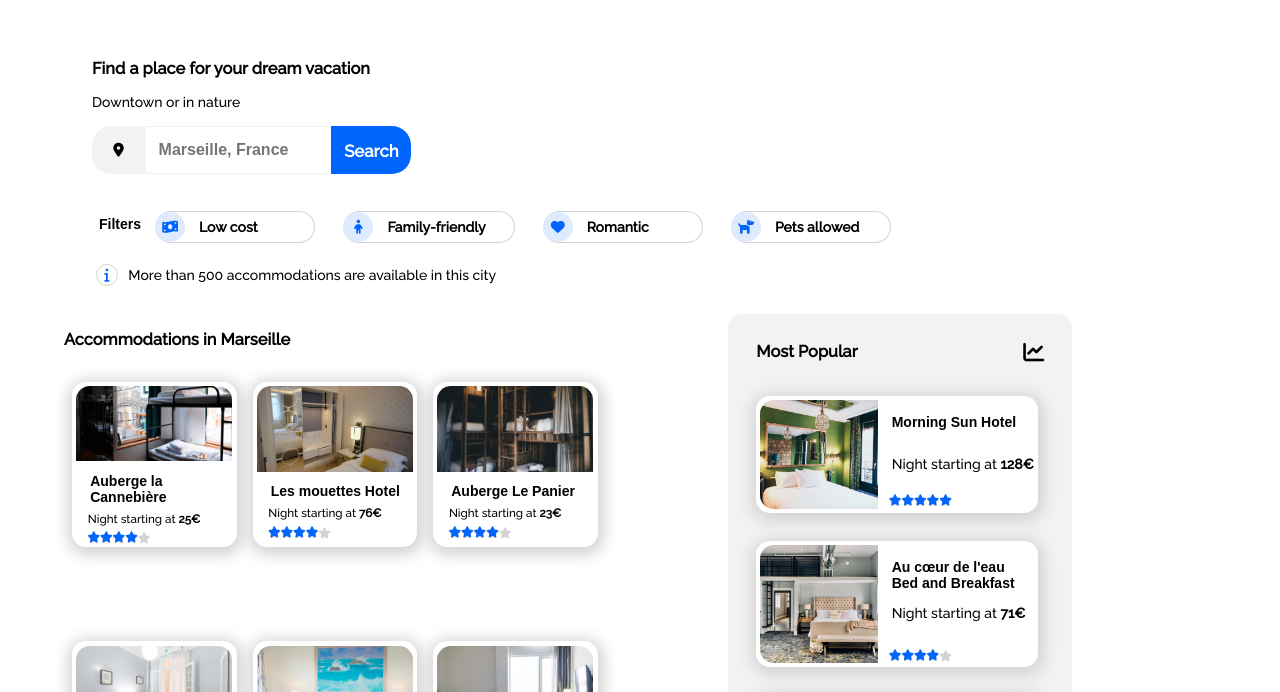
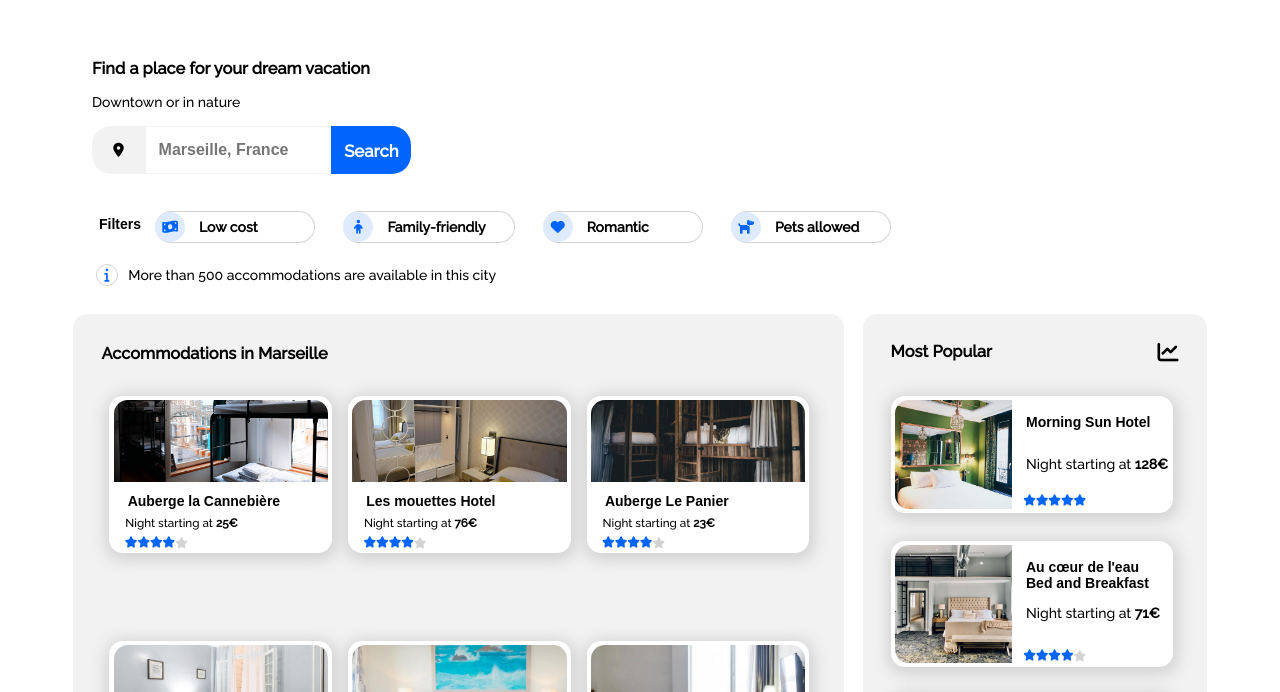
Before and after one commit to Rhyath/ReserviaProject, a plain HTML site: page index.html in a window 1280 px wide. Shown: the part 57-749 px from the top of the page. Drawn offline with Linux system fonts and the light colour scheme.

Commit message:
changed MAIN tag styling to section's first child

```diff
--- a/ReserviaStyle.css
+++ b/ReserviaStyle.css
@@ -227,7 +227,7 @@ section#accomm {
     justify-content: flex-start;
 }
 
-main {
+#accomm >:first-child {
     width: 100%;
     padding: 1em;
     box-sizing: content-box;
@@ -547,7 +547,7 @@ footer a {
         margin: 0 auto 1rem;
     }
 
-    aside, main, section#activ, footer {
+    aside, #accomm >:first-child, section#activ, footer {
         width: 70%;
         margin: 0 auto;
     }
@@ -680,7 +680,7 @@ footer a {
         justify-content: space-between;
     }
 
-    main {
+    #accomm >:first-child {
         width: 62%;
         padding: 1em 2em;
         background-color: #f2f2f2;
```
